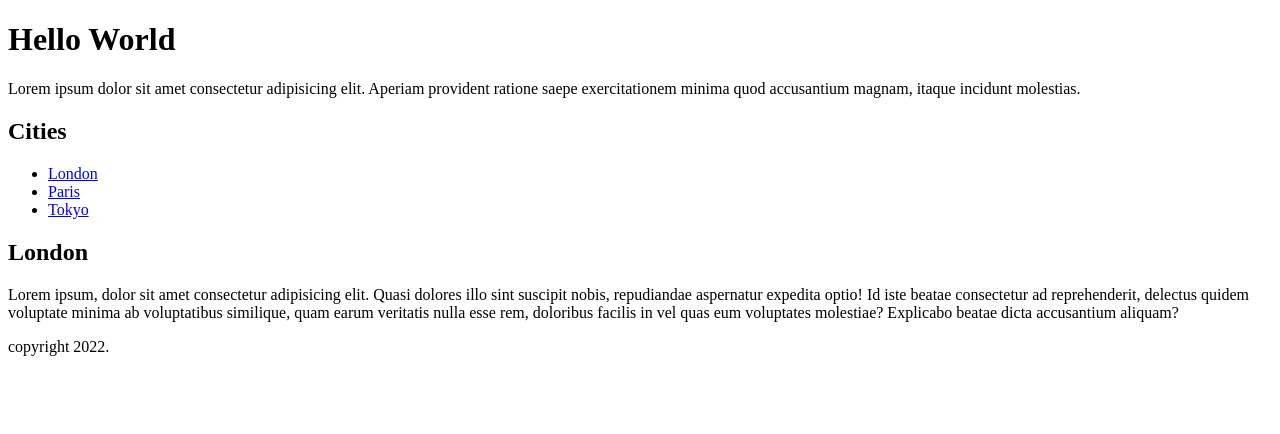
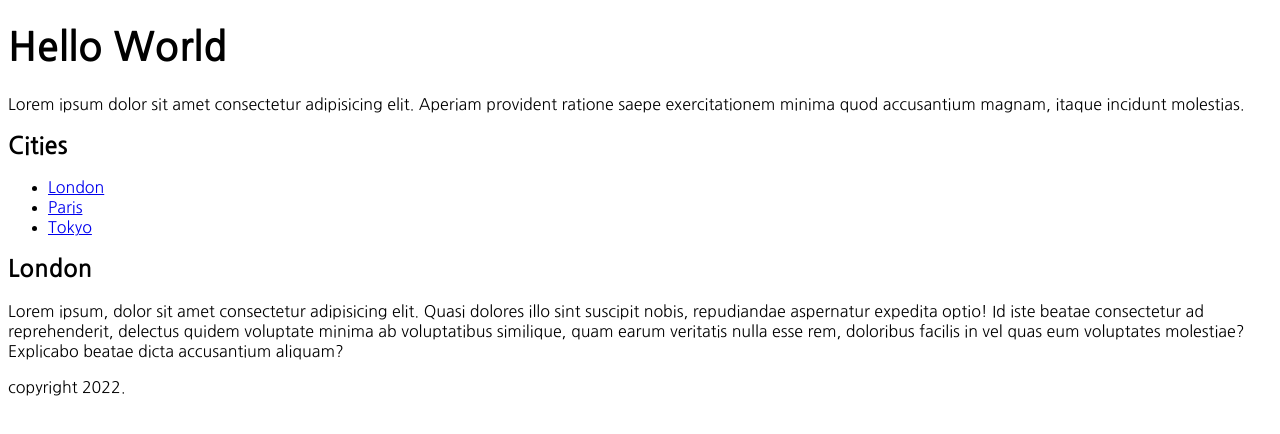
Before and after one commit to KingKingMan/layout_03, a plain HTML site: page index.html in a window 1280 px wide. Drawn offline with Linux system fonts and the light colour scheme.

Commit message:
layouy_03

```diff
--- /dev/null
+++ b/css/main.css
@@ -0,0 +1,9 @@
+@import url('https://fonts.googleapis.com/css2?family=Nanum+Gothic:wght@400;700;800&family=Noto+Sans+KR:wght@100;300;400;500;700;900&display=swap');
+
+body {
+    font-family: 'Nanum Gothic', sans-serif;
+}
+
+h1 {
+    font-size: 40px;
+}
--- a/index.html
+++ b/index.html
@@ -5,6 +5,7 @@
     <meta http-equiv="X-UA-Compatible" content="IE=edge">
     <meta name="viewport" content="width=device-width, initial-scale=1.0">
     <title>layout_03</title>
+    <link rel="stylesheet" href="css/main.css">
 </head>
 <body>
     <h1>Hello World</h1>
```
